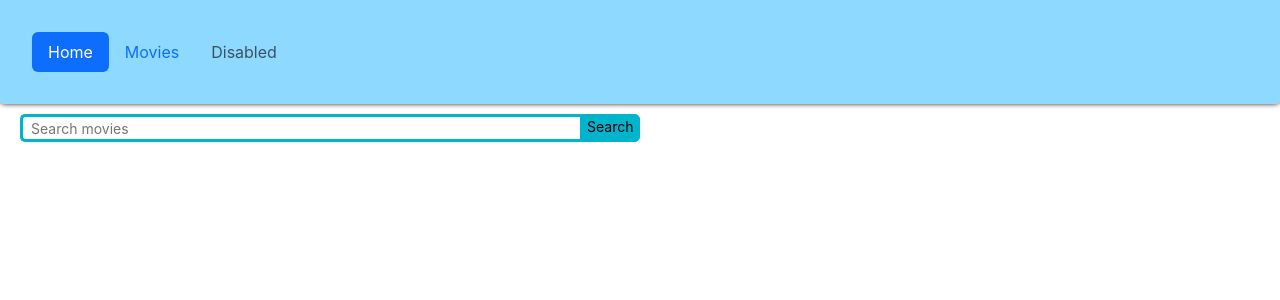
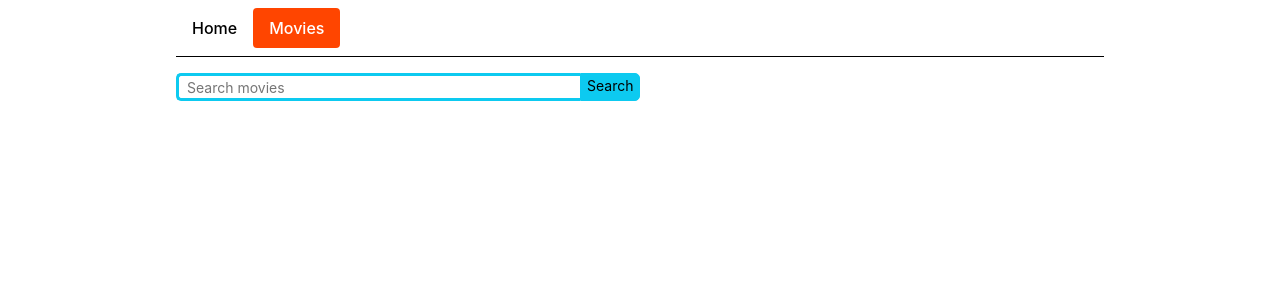
Before and after one commit to DonKanElion/goit-react-hw-05-movies, a React (Create React App) app: page /search/search-movies in a window 1280 px wide. Shown: the top 300 px of the page. Built offline with nearby package versions, Linux system fonts and the light colour scheme.

Commit message:
add React router

```diff
--- a/src/Services/getMovieIdAPI.js
+++ b/src/Services/getMovieIdAPI.js
@@ -21,9 +21,6 @@ export async function  getMovieIdAPI ({ id }) {
 
 
 
-
-
-
 // https://api.themoviedb.org/3/movie/550?api_key=a0869b2b27b58a659702b4629a364211
 
 
--- a/src/components/App.jsx
+++ b/src/components/App.jsx
@@ -1,21 +1,18 @@
-import Header from './Header/Header';
-import Home from './Home/Home';
-import PageMovies from './PageMovies/PageMovies';
-import styled from 'styled-components';
+import { Routes, Route } from 'react-router-dom';
 
-const Wrapper = styled.section`
-  padding: 0 20px 40px;
-  background: #ffffff;
-`;
+import SharedLayout from './SharedLayout/SharedLayout';
+import Home from '../pages/Home';
+import Movies from '../pages/Movies';
+import NotFound from 'pages/NotFound';
 
 export const App = () => {
   return (
-    <>
-      <Header></Header>
-      <Wrapper>
-        {/* <Home></Home> */}
-        <PageMovies></PageMovies>
-      </Wrapper>
-    </>
+    <Routes>
+      <Route path="/" element={<SharedLayout />}>
+        <Route index element={<Home />} />
+        <Route path="/search/search-movies" element={<Movies />}></Route>
+        <Route path="*" element={<NotFound />} />
+      </Route>
+    </Routes>
   );
 };
--- a/src/components/Header/Header.jsx
+++ /dev/null
@@ -1,50 +0,0 @@
-// import React, { useState } from 'react';
-import styled from 'styled-components';
-// import bootstrap from 'bootstrap';
-
-const Wrapper = styled.section`
-  padding: 2em;
-  margin-bottom: 10px;
-  background: #7bd3ffdb;
-  border-radius: 0 0 5px 5px;
-  box-shadow: 0 0 5px;
-`;
-
-// const LinkNav = styled.a`
-//   // ${props => (props.primary ? 'white' : 'palevioletred')}
-//   color: black;
-//   font-weight: 500;
-//   font-style: 'Roboto';
-//   font-size: 16px;
-//   margin: 10px;
-//   padding: 20px 15px;
-//   text-decoration: none;
-// `;
-
-const Header = () => {
-  return (
-    <Wrapper>
-      {/* <LinkNav href="/">Home</LinkNav>
-      <LinkNav href="/movies">Movies</LinkNav> */}
-
-      <ul className="nav nav-pills">
-        <li className="nav-item">
-          <a className="nav-link active" aria-current="page" href="/">
-            Home
-          </a>
-        </li>
-        <li className="nav-item">
-          <a className="nav-link" href="/movies">
-            Movies
-          </a>
-        </li>
-        <li className="nav-item">
-          <a className="nav-link disabled" href='/test'>Disabled</a>
-        </li>
-      </ul>
-    </Wrapper>
-  );
-};
-
-
-export default Header;
--- a/src/components/SearchForm/SearchForm.styled.js
+++ b/src/components/SearchForm/SearchForm.styled.js
@@ -17,7 +17,7 @@ export const Search = styled.div`
 
 export const SearchTerm = styled.input`
   width: 100%;
-  border: 3px solid #00b4cc;
+  border: 3px solid var(--bs-cyan);
   border-right: none;
   padding: 8px;
   height: 28px;
@@ -34,13 +34,14 @@ export const SearchTerm = styled.input`
 export const SearchBtn = styled.button`
   width: 60px;
   height: 28px;
-  border: 1px solid #00b4cc;
-  background: #00b4cc;
+  border: 1px solid var(--bs-cyan);
+  background: var(--bs-cyan);
   text-align: center;
   color: black;
   border-radius: 0 5px 5px 0;
   cursor: pointer;
   font-size: 14px;
+
   &:hover,
     &:focus {
         color: white;
--- /dev/null
+++ b/src/components/SharedLayout/SharedLayout.jsx
@@ -0,0 +1,18 @@
+import { Outlet } from 'react-router-dom';
+import { Container, Header, Link } from './SharedLayout.styled';
+
+const SharedLayout = () => {
+    return (
+        <Container>
+        <Header>
+          <nav>
+            <Link to="/" end >Home</Link>
+            <Link to="/search/search-movies">Movies</Link>
+          </nav>
+        </Header>
+        <Outlet />
+      </Container>
+    )
+};
+
+export default SharedLayout;
--- /dev/null
+++ b/src/components/SharedLayout/SharedLayout.styled.js
@@ -0,0 +1,36 @@
+import styled from "styled-components";
+import { NavLink } from "react-router-dom";
+
+export const Container = styled.div`
+  max-width: 960px;
+  margin: 0 auto;
+  padding: 0 16px;
+`;
+
+export const Header = styled.header`
+  display: flex;
+  align-items: center;
+  justify-content: space-between;
+  gap: 12px;
+  padding: 8px 0;
+  margin-bottom: 16px;
+  border-bottom: 1px solid black;
+
+  > nav {
+    display: flex;
+  }
+`;
+
+
+export const Link = styled(NavLink)`
+  padding: 8px 16px;
+  border-radius: 4px;
+  text-decoration: none;
+  color: black;
+  font-weight: 500;
+
+  &.active {
+    color: white;
+    background-color: orangered;
+  }
+`;
--- a/src/components/Home/Home.jsx
+++ b/src/pages/Home.jsx
@@ -1,7 +1,7 @@
 import React, { useState, useEffect } from 'react';
 import { Notify } from 'notiflix/build/notiflix-notify-aio';
 
-import { trendMoviesAPI } from 'Services/trendMoviesAPI';
+import { trendMoviesAPI } from 'services/trendMoviesAPI';
 // import testData from '../../../src/testData.json';
 import MoviesList from 'components/MoviesList/MoviesList';
 import Loader from 'components/Loader/Loader';
--- a/src/components/PageMovies/PageMovies.jsx
+++ b/src/pages/Movies.jsx
@@ -1,6 +1,6 @@
 import SearchForm from 'components/SearchForm/SearchForm';
 
-const PageMovies = () => {
+const Movies = () => {
 
 
     const handleSubmit = () => {
@@ -14,4 +14,4 @@ const PageMovies = () => {
   );
 };
 
-export default PageMovies;
+export default Movies;
--- /dev/null
+++ b/src/pages/NotFound.jsx
@@ -0,0 +1,6 @@
+
+const NotFound = () => {
+return <h2>Ця сторінка не існує!</h2>
+}
+
+export default NotFound;
```
Also changed, not shown: jsconfig.json (line endings or trailing spaces).
